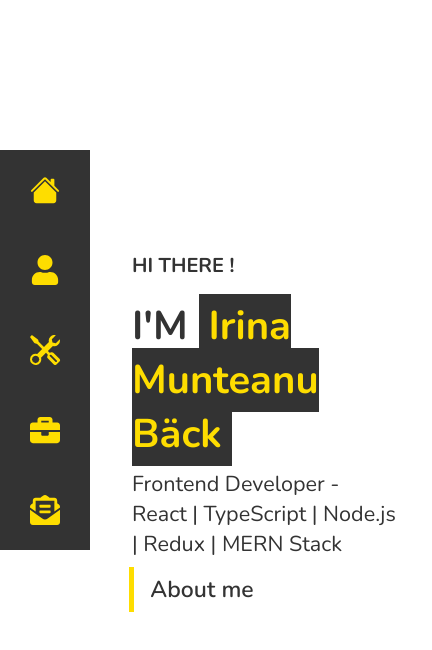
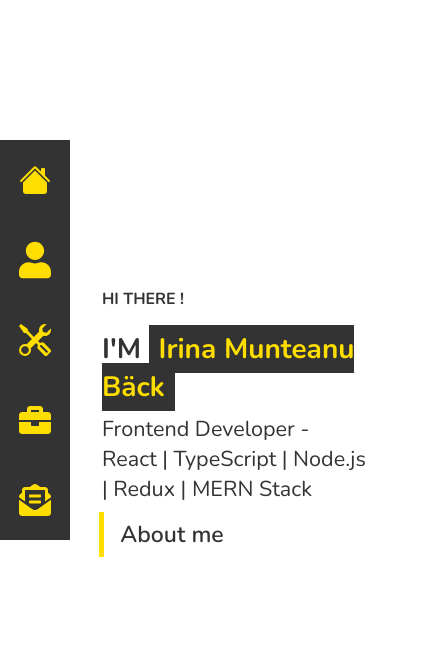
Before and after one commit to whatthefoobar/react-portfolio-2, a React (Vite) app: page / in a window 390 px wide. Shown: the top 650 px of the page, 432 px wide, since content can reach past the window. Built offline with nearby package versions, Linux system fonts and the light colour scheme.

Commit message:
changed up responsive style (looked weird on my phone)

```diff
--- a/src/components/Navbar/Navbar.css
+++ b/src/components/Navbar/Navbar.css
@@ -86,8 +86,63 @@ i {
 .right {
   transform: rotateY(90deg);
   left: 80px;
-  /* background-color: #d0b992; */
   background-color: var(--yellow);
   color: #333;
   font-size: 0.8rem;
 }
+@media (min-width: 1201px) {
+  nav {
+    margin-top: 160px;
+  }
+}
+
+@media (max-width: 1200px) {
+  nav {
+    margin-top: 160px;
+  }
+}
+
+@media (max-width: 991px) {
+  nav {
+    margin-top: 230px;
+  }
+  nav ul li {
+    width: 70px;
+  }
+  .center {
+    padding: 20px;
+  }
+  .scene {
+    width: 70px;
+  }
+}
+
+@media (max-width: 768px) {
+  nav {
+    margin-top: 230px;
+  }
+  nav ul li {
+    width: 70px;
+  }
+  .center {
+    padding: 19px;
+  }
+  .scene {
+    width: 70px;
+  }
+}
+
+@media (max-width: 420px) {
+  nav {
+    margin-top: 140px;
+  }
+  nav ul li {
+    width: 70px;
+  }
+  .center {
+    padding: 19px;
+  }
+  .scene {
+    width: 70px;
+  }
+}
--- a/src/components/ProjectCard/ProjectCard.css
+++ b/src/components/ProjectCard/ProjectCard.css
@@ -24,6 +24,7 @@
 }
 .card-content {
   height: 270px;
+  height: 100%;
   width: 100%;
   padding: 6px;
   box-sizing: border-box;
--- a/src/index.css
+++ b/src/index.css
@@ -2,7 +2,7 @@
 
 :root {
   /* --yellow: #fff192; */
-  --yellow: #FEDD00;
+  --yellow: #fedd00;
   --dark: #333;
   --white: #fff;
 }
@@ -48,8 +48,8 @@ body {
 
 section {
   min-height: 100vh;
-  padding: 1.2rem;
-  margin-left: 100px;
+  /* padding: 1.2rem; */
+  /* margin-left: 100px; */
 }
 a {
   text-decoration: none;
@@ -178,7 +178,39 @@ header .navbar ul li a:hover {
 
 /* media queries  */
 
+@media (min-width: 1201px) {
+  /* About page */
+  #about {
+    margin-left: 100px;
+    padding: 1.2rem;
+  }
+  /* Skills page */
+  .education {
+    margin-left: 0;
+  }
+  /* work page */
+  #portfolio {
+    margin-left: 100px;
+    padding: 1.2rem;
+  }
+  .portfolio {
+    width: 85%;
+  }
+  /* Contact page */
+  #contact {
+    margin-left: 100px;
+  }
+}
+
 @media (max-width: 1200px) {
+  /* Homepage */
+  #home {
+    margin-left: 70px;
+  }
+  section.home {
+    top: -180px;
+  }
+
   html {
     font-size: 55%;
   }
@@ -186,30 +218,101 @@ header .navbar ul li a:hover {
   .home {
     padding: 1rem 4rem;
   }
+  /* About page */
+  #about {
+    margin-left: 90px;
+  }
+
+  /* work page */
+  #portfolio {
+    margin-left: 100px;
+    padding: 1.2rem;
+  }
+  /* Contact page */
 }
 
 @media (max-width: 991px) {
-  /* header {
-    left: -120%;
-  } */
+  #home {
+    margin-left: 70px;
+  }
+  section.home {
+    top: -160px;
+  }
+  /* About page */
+  #about {
+    margin-left: 70px;
+    padding: 1.2rem;
+  }
+  /* Skills page */
+  .education {
+    margin-left: 50px;
+  }
+
+  /* work page */
+  #portfolio {
+    margin-left: 100px;
+    padding: 1.2rem;
+  }
+  /* Contact page */
+  #contact {
+    margin-left: 80px;
+  }
 }
 
 @media (max-width: 768px) {
   html {
     font-size: 50%;
   }
+  /* Home page */
+  #home h1 {
+    font-size: 3.5rem;
+  }
+  #home h3 {
+    font-size: 2rem;
+  }
+  #home {
+    margin-left: 70px;
+  }
+  section.home {
+    top: 0px;
+  }
+  /* About page */
+  #about {
+    margin-left: 50px;
+  }
+  /* work page */
+  #portfolio {
+    margin-left: 80px;
+    padding: 1.2rem;
+  }
+  /* Contact page */
+  #contact {
+    margin-left: 70px;
+  }
 }
 
-@media (max-width: 400px) {
-  .home {
-    /* padding: 0 10rem; */
+@media (max-width: 420px) {
+  /* Home page */
+  #home h1 {
+    font-size: 3.5rem;
   }
+  #home h3 {
+    font-size: 2rem;
+  }
+  #home {
+    margin-left: 70px;
+  }
+
   header {
     width: 60vw;
   }
 
   .heading {
     margin: 0 3rem;
+  }
+  /* About page */
+  #about {
+    margin-left: 70px;
   }
   .about .image img {
     width: 250px;
@@ -218,10 +321,24 @@ header .navbar ul li a:hover {
   .education .box-container .box {
     width: 100%;
   }
+  /* Skills page */
+  .education {
+    margin-left: 20px;
+  }
+
+  /* work page */
+  #portfolio {
+    margin-left: 70px;
+  }
+
+  .portfolio .box-container {
+    padding: 0;
+  }
 
   .portfolio .box-container .box {
     width: 100%;
   }
+  /* Contact page */
 
   .contact .row form {
     margin: 3rem 0;
--- a/src/pages/About/About.css
+++ b/src/pages/About/About.css
@@ -1,3 +1,6 @@
+/* #about {
+  margin-top: 100px;
+} */
 .about {
   display: flex;
   align-items: center;
--- a/src/pages/Skills/Skills.css
+++ b/src/pages/Skills/Skills.css
@@ -1,3 +1,6 @@
+.education {
+  max-width: 1300px;
+}
 .education .box-container {
   display: flex;
   /* align-items: center; */
--- a/src/pages/Skills/Skills.tsx
+++ b/src/pages/Skills/Skills.tsx
@@ -5,7 +5,7 @@ import "./Skills.css";
 
 const Skills = () => {
   return (
-    <section className="education container">
+    <section className="education ">
       <h1 className="heading">
         my <span>Skills</span>
       </h1>
--- a/src/pages/Work/Work.css
+++ b/src/pages/Work/Work.css
@@ -1,6 +1,6 @@
 .portfolio .box-container {
   margin-top: 40px;
-  padding: 0 20px;
+  /* padding: 0 20px; */
   display: grid;
   grid-template-columns: repeat(auto-fit, minmax(350px, 1fr));
   gap: 20px;
--- a/src/pages/Work/Work.tsx
+++ b/src/pages/Work/Work.tsx
@@ -132,7 +132,7 @@ const projects: IProject[] = [
 
 const Work = () => {
   return (
-    <section id="portfolio" className="portfolio container">
+    <section id="portfolio" className="portfolio">
       <h1 className="heading">
         my <span>portfolio</span>
       </h1>
```
